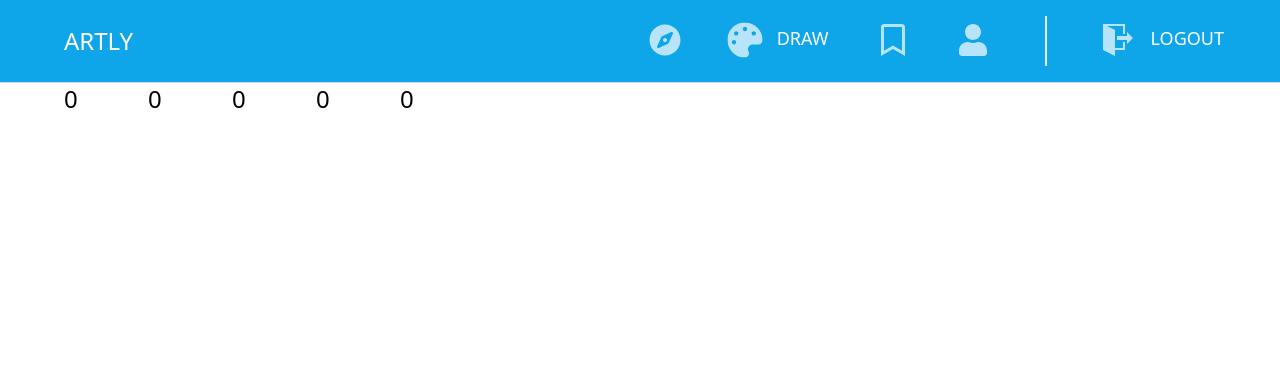
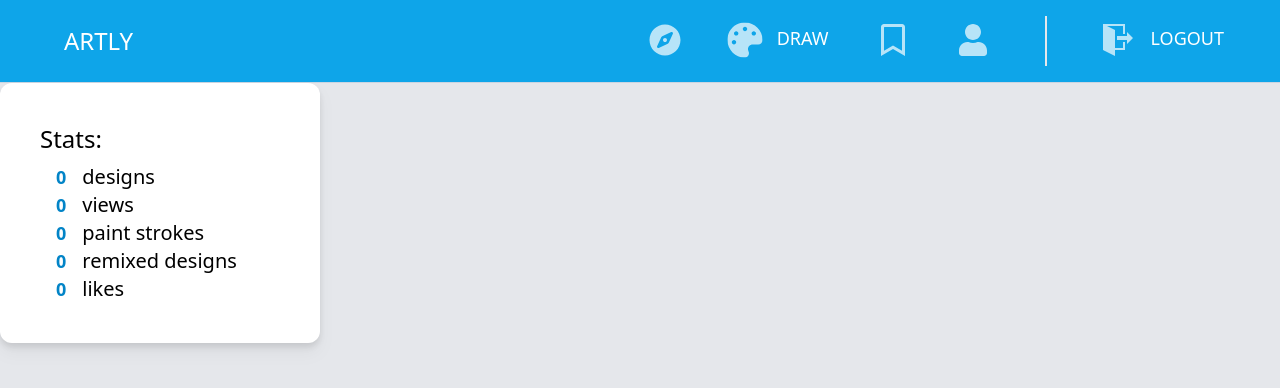
Before and after one commit to KristianApostolov/WaffleHacksTeamCLNN, a Next.js app: page /user/1 in a window 1280 px wide. Shown: the top 388 px of the page. Built offline with nearby package versions, Linux system fonts and the light colour scheme; no server answers; the database is empty; sample sign-in values are in the browser's storage.

Commit message:
stats card

```diff
--- a/components/Stats.tsx
+++ b/components/Stats.tsx
@@ -2,6 +2,22 @@ import { doc, getDoc } from "firebase/firestore";
 import { db } from "../firebase/client";
 import React, { useState, useEffect } from 'react';
 
+
+interface statProp {
+    stat:number,
+    statDescription: string,
+}
+
+function SingleStat({stat, statDescription}:statProp) {
+    return <span className=''>
+        <text className="text-sky-600 text-lg font-bold mr-4">
+            {stat}
+        </text>
+        <text className="text-black font-Verdana text-xl font-light">
+            {statDescription}
+        </text>
+    </span>
+}
 
 export default function Stats(){
 
@@ -39,12 +55,17 @@ export default function Stats(){
     })
 
     return (
-        <div>
-            <span className='ml-16 text-#3366BB font-Verdana text-2xl font-light cursor-pointer'> {drawings} </span>
-            <span className='ml-16 text-#3366BB font-Verdana text-2xl font-light cursor-pointer'> {views} </span>
-            <span className='ml-16 text-#3366BB font-Verdana text-2xl font-light cursor-pointer'> {strokes} </span>
-            <span className='ml-16 text-#3366BB font-Verdana text-2xl font-light cursor-pointer'> {remixes} </span>
-            <span className='ml-16 text-#3366BB font-Verdana text-2xl font-light cursor-pointer'> {likes} </span>
+        <div className="bg-white p-10 rounded-xl drop-shadow-lg w-1/4 h-fit">
+            <text className="text-black text-2xl">
+                Stats:
+            </text>
+            <div className="flex flex-col ml-4 mt-2">
+                <SingleStat stat={drawings} statDescription={"designs"} />
+                <SingleStat stat={views} statDescription={"views"} />
+                <SingleStat stat={strokes} statDescription={"paint strokes"} />
+                <SingleStat stat={remixes} statDescription={"remixed designs"} />
+                <SingleStat stat={likes} statDescription={"likes"} />
+            </div>
         </div>
     );
 }
--- a/pages/user/[id].tsx
+++ b/pages/user/[id].tsx
@@ -5,15 +5,13 @@ import { snapshotEqual } from "firebase/firestore";
 import { db } from "../../firebase/client"
 import Stats from "../../components/Stats"
 
-/*
-import {getDatabase, ref, child, get} from "..firebase/database";
-import { snapshotEqual } from "firebase/firestore";
 
 
 interface UserProps {
     id?: string;
 }
 
+/*
 async function getSnapshot() {
     await getDoc(doc(db, "/User_info/NiymYFmYbE6oapDh1l2z"))
         .then(snapshot => {
@@ -39,13 +37,14 @@ get(child(nameRef, "name")).then((snapshot) => {
 */
 
 const User: NextPage = ({ id }: UserProps) => {
-    return <Stats/>
+    return <div className="bg-gray-200 h-screen w-screen">
+        <Stats/>
+    </div>
 };
 
 export default User;
 
 /*
-
 export const getServerSideProps = (context: NextPageContext) => {
     return (
         <Stats/>
```
